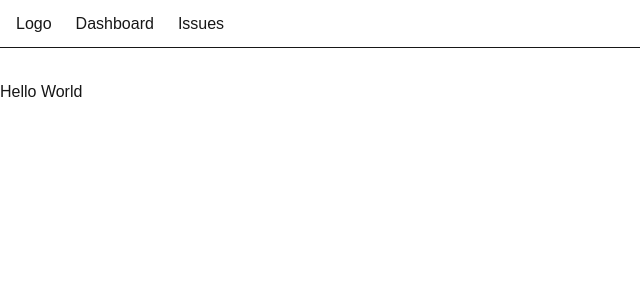
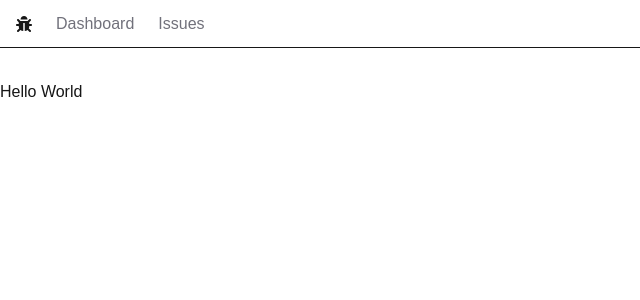
Before and after one commit to arash8877/next-js-error-app, a Next.js app: page / in a window 1280 px wide. Shown: the top 300 px of the page, without its empty margins (0-640 px from the left). Built offline with nearby package versions, Linux system fonts and the light colour scheme.

Commit message:
build the navbar

```diff
--- a/src/components/NavBar.tsx
+++ b/src/components/NavBar.tsx
@@ -1,16 +1,33 @@
 import Link from "next/link";
+import { FaBug } from "react-icons/fa";
+
+interface iNavProps {
+  title: string;
+  href: string;
+}
 
 const NavBar = () => {
+  const navLinks: iNavProps[] = [
+    { title: "Dashboard", href: "/" },
+    { title: "Issues", href: "/issues" },
+  ];
+
   return (
     <nav className="flex items-center space-x-6 border-b px-4 h-12 mb-8">
-      <Link href="/">Logo</Link>
+      <Link href="/">
+        <FaBug />
+      </Link>
       <ul className="flex space-x-6">
-        <li>
-          <Link href="/">Dashboard</Link>
-        </li>
-        <li>
-          <Link href="/issues">Issues</Link>
-        </li>
+        {navLinks.map((nav) => (
+          <li key={nav.href}>
+            <Link
+              href={nav.href}
+              className="text-zinc-500 hover:text-zinc-800 transition-colors"
+            >
+              {nav.title}
+            </Link>
+          </li>
+        ))}
       </ul>
     </nav>
   );
```
